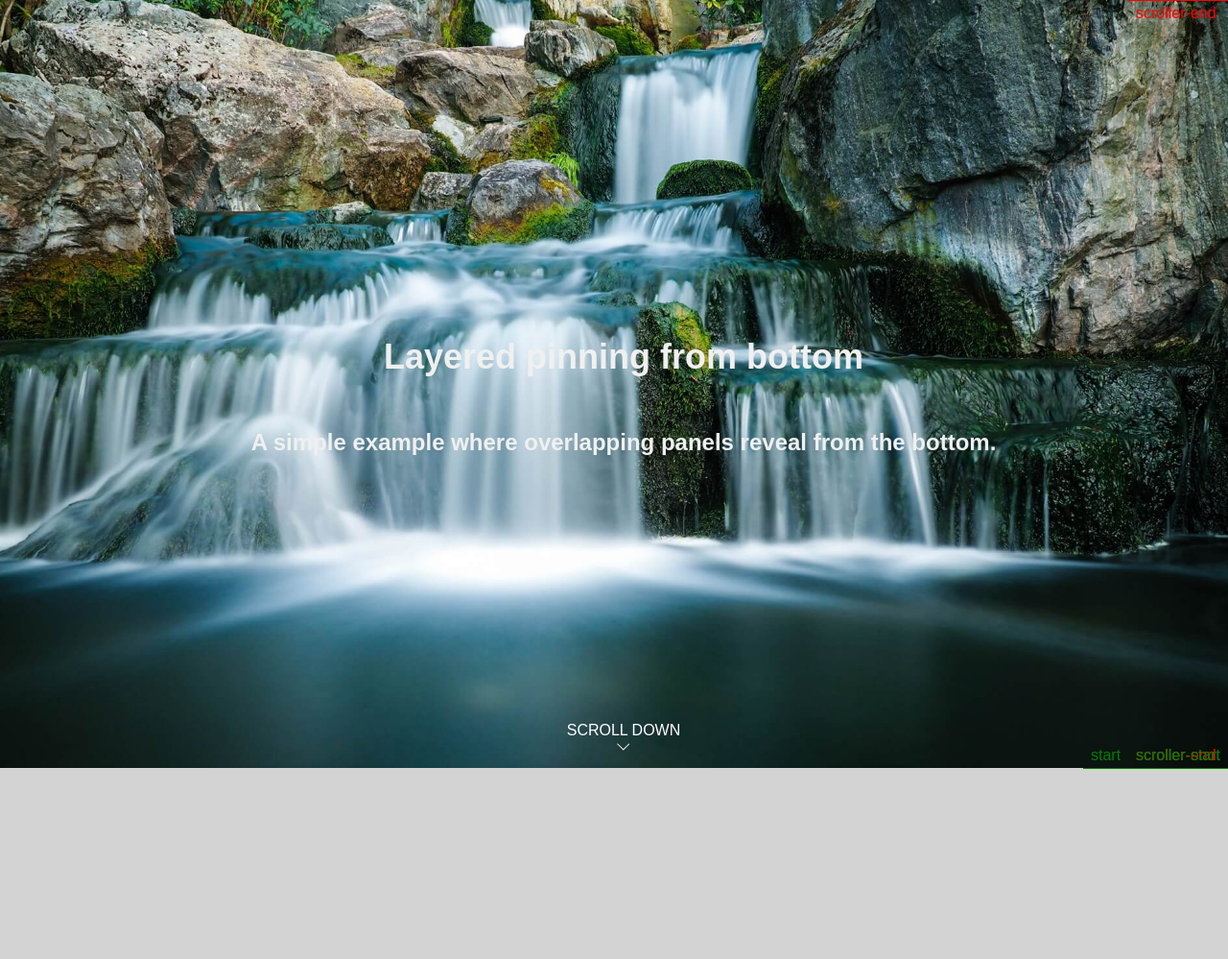
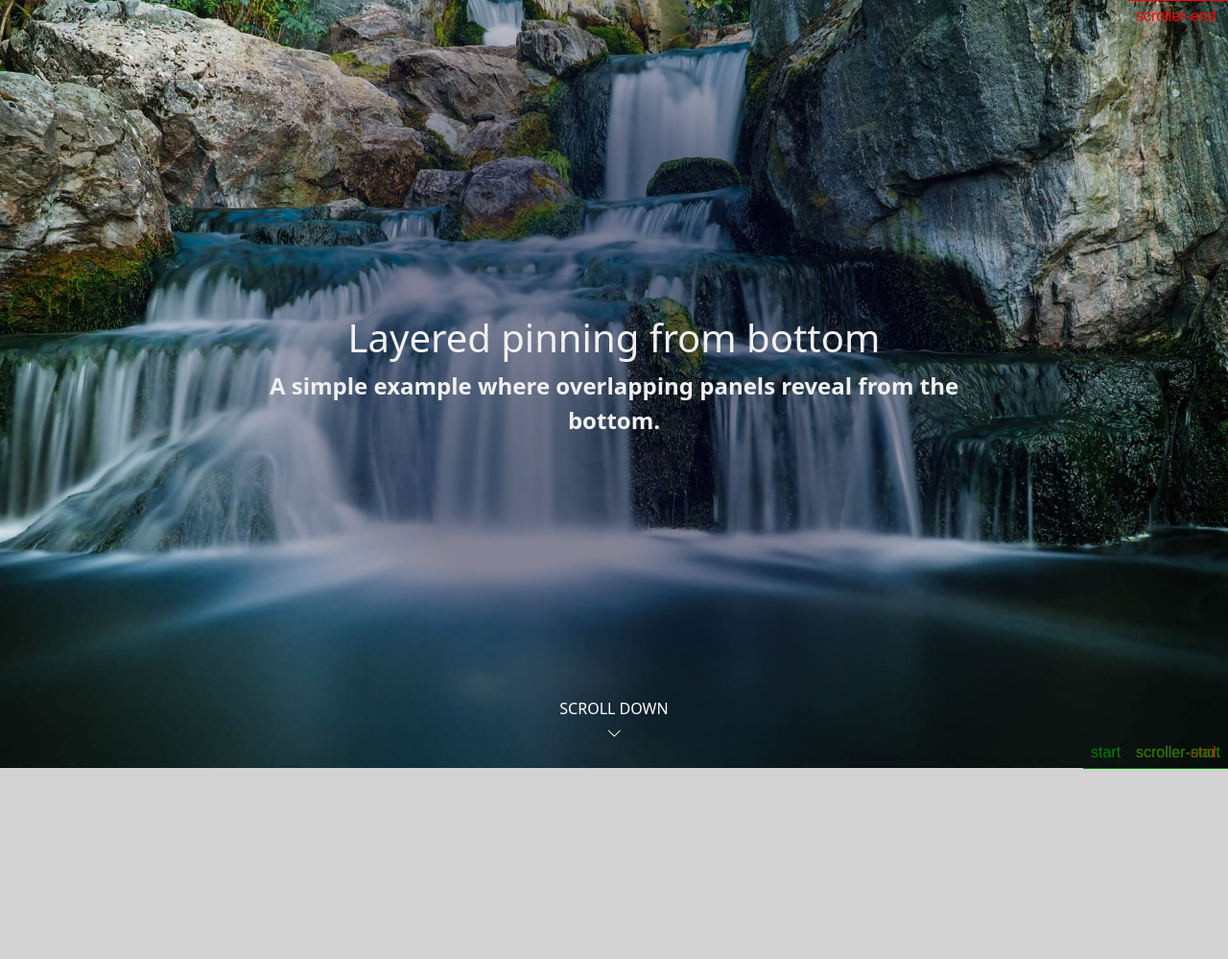
Before and after one commit to jordanlambrecht/portfolio-waterfall, a PHP site: page /test2.php in a window 1280 px wide. Shown: the top 999 px of the page at 96% size. Run offline with PHP 8.4, Linux system fonts and the light colour scheme; some libraries are stand-ins or nearby versions; some web fonts are replaced.

Commit message:
Jumping Ship...

```diff
--- a/assets/css/cover.css
+++ b/assets/css/cover.css
@@ -15,8 +15,6 @@
   --color--off-blue: #4C7FCC;
   --color--dark-blue: #1B75BB;
   --footer-size: 600px;
-
-
 }
 html{
   scroll-behavior: smooth;
--- a/assets/css/style2.css
+++ b/assets/css/style2.css
@@ -1,13 +1,89 @@
-body {
+/*
+ * Globals
+ */
+ @import url("https://use.typekit.net/tbb1ifp.css");
+ body {
   margin: 0;
   padding: 0;
   overflow-x: hidden;
+  background-color: var(--color--black);
+  font-family: "futura-pt", sans-serif;
+  min-height: 100vh;
+}
+*{
+  -webkit-font-smoothing: antialiased;
+  -moz-osx-font-smoothing: grayscale;
+  --color--light-yellow: #E0E895;
+  --color--dark-green: #699E42;
+  --color--light-green: #95C64F;
+  --color--light-blue: #4C96CC;
+  --color--black: #212228;
+  --color--white: #fff;
+  --color--off-blue: #4C7FCC;
+  --color--dark-blue: #1B75BB;
+  --footer-size: 600px;
+}
+html{
+  scroll-behavior: smooth;
 }
 html, body {
   margin: 0;
   -webkit-overflow-scrolling: touch;
   font-family: "Signika Negative", sans-serif, Arial;
 }
+/* colors */
+.color--light-yellow{ color: var(--color--light-yellow) }
+.color--dark-green{ color: var(--color--dark-green) }
+.color--light-green{ color: var(--color--light-green) }
+.color--light-blue{ color: var(--color--light-blue) }
+.color--off-blue{ color: var(--color--off-blue) }
+.color--dark-blue{ color: var(--color--dark-blue) }
+.color--black{ color: var(--color--black) }
+.color--white{ color: var(--color--white) }
+
+/* borders */
+
+.border--light-yellow{ border-color: var(--color--light-yellow)!important; }
+.border--dark-green{ border-color: var(--color--dark-green) !important;}
+.border--light-green{ border-color: var(--color--light-green) !important;}
+.border--light-blue{ border-color: var(--color--light-blue) !important;}
+.border--black{ border-color: var(--color--black) !important;}
+.border--white{ border-color: var(--color--white) !important;}
+
+/* Background Colors */
+.bg--light-yellow{ background-color: var(--color--light-yellow) }
+.bg--dark-green{ background-color: var(--color--dark-green) }
+.bg--light-green{ background-color: var(--color--light-green) }
+.bg--light-blue{ background-color: var(--color--light-blue) }
+.bg--dark-blue{ background-color: var(--color--dark-blue) }
+.bg--off-blue{ background-color: var(--color--off-blue) }
+.bg--black{ background-color: var(--color--black) }
+.bg--white{ background-color: var(--color--white) }
+
+/* grad ramps */
+.bg--lightblue-to-lightgreen{
+  background: rgb(149,198,79);
+  background: -moz-linear-gradient(0deg, rgba(149,198,79,1) 33%, rgba(76,150,204,1) 90%);
+  background: -webkit-linear-gradient(0deg, rgba(149,198,79,1) 33%, rgba(76,150,204,1) 90%);
+  background: linear-gradient(0deg, rgba(149,198,79,1) 33%, rgba(76,150,204,1) 90%);
+  filter: progid:DXImageTransform.Microsoft.gradient(startColorstr="#95c64f",endColorstr="#4c96cc",GradientType=1);
+}
+.bg--lightblue-to-lightyellow{
+  background: rgb(224,232,149);
+  background: -moz-linear-gradient(0deg, rgba(224,232,149,1) 33%, rgba(76,150,204,1) 90%);
+  background: -webkit-linear-gradient(0deg, rgba(224,232,149,1) 33%, rgba(76,150,204,1) 90%);
+  background: linear-gradient(0deg, rgba(224,232,149,1) 33%, rgba(76,150,204,1) 90%);
+  filter: progid:DXImageTransform.Microsoft.gradient(startColorstr="#e0e895",endColorstr="#4c96cc",GradientType=1);
+}
+.bg--lightblue-to-darkblue{
+  background: rgb(27,117,187);
+  background: -moz-linear-gradient(0deg, rgba(27,117,187,1) 33%, rgba(76,150,204,1) 90%);
+  background: -webkit-linear-gradient(0deg, rgba(27,117,187,1) 33%, rgba(76,150,204,1) 90%);
+  background: linear-gradient(0deg, rgba(27,117,187,1) 33%, rgba(76,150,204,1) 90%);
+  filter: progid:DXImageTransform.Microsoft.gradient(startColorstr="#1b75bb",endColorstr="#4c96cc",GradientType=1);
+}
+.rounded-3{ border-radius: 16px !important;; }
+.rounded-2{ border-radius: 8px !important;; }
 .gray { background-color: #777; }
 .salmon {background-color: salmon; }
 
@@ -29,7 +105,9 @@ header {
 }
 section.header-container {
   background-color: #2c7ad2;
-  background-image: url("https://portfoliowaterfall.pbds.dev/assets/img/wawa.jpg");
+  background-image:
+    radial-gradient(circle, rgba(2,0,36,0.48783263305322133) 33%, rgba(2,0,36,0) 75%),
+  url("../img/wawa.jpg");
   background-size: cover;
   padding: 10px;
   height: 100vh;
@@ -38,7 +116,6 @@ section.header-container {
   font-size: 1.5em;
   text-align: center;
   color: #f0f0f0;
-  background-color: #222;
   display: flex;
   flex-direction: column;
   align-items: center;
@@ -89,7 +166,11 @@ footer {
 section.footer-container {
   height: 75vh;
   color: #f0f0f0;
-  background-color: #222;
+  background: radial-gradient(circle, rgba(2,0,36,0.48783263305322133) 33%, rgba(2,0,36,.12) 75%),
+  url("../img/PW_Drought_v01.jpg");
+  background-repeat: no-repeat;
+  background-size: cover;
+  width: 100%;
   display: flex;
   flex-direction: column;
   align-items: center;
--- a/test2.php
+++ b/test2.php
@@ -1,9 +1,13 @@
 <!DOCTYPE html>
 <html lang="en" >
 <head>
-  <meta charset="UTF-8">
-  <title>CodePen - GSAP Header/Footer Parallax Effect</title>
+  <meta charset="UTF-8" />
+  <meta name="viewport" content="width=device-width, initial-scale=1">
   <link rel="stylesheet" href="./assets/css/style2.css">
+  <meta name="description" content="">
+  <meta name="author" content="Pixel Bakery">
+  <title>Portfolio Waterfall</title>
+  <link href="https://cdn.jsdelivr.net/npm/bootstrap@5.0.0-beta2/dist/css/bootstrap.min.css" rel="stylesheet" integrity="sha384-giJF6kkoqNQ00vy+HMDP7azOuL0xtbfIcaT9wjKHr8RbDVddVHyTfAAsrekwKmP1" crossorigin="anonymous">
 
 </head>
 <body>
```
Also changed, not shown: inc/footer.php (line endings or trailing spaces).
